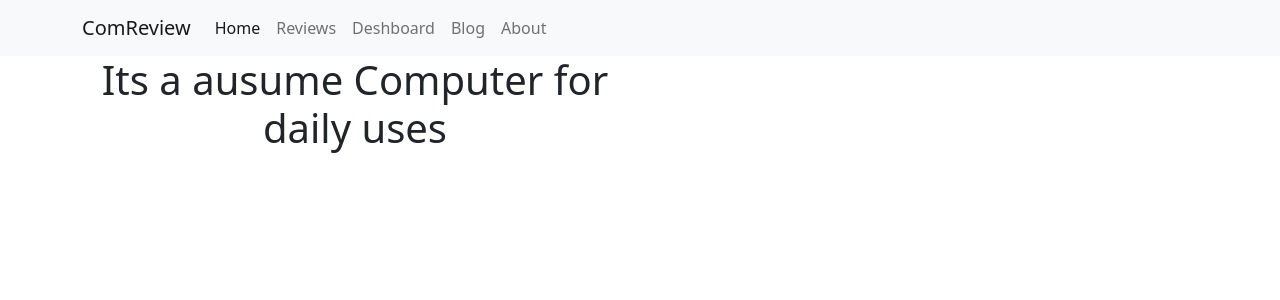
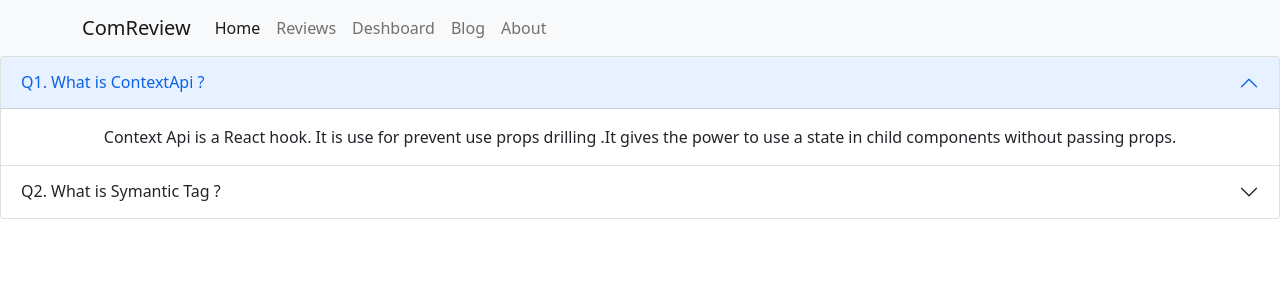
Before and after one commit to farhad2030/review-chart, a React (Create React App) app: page /blog in a window 1280 px wide. Shown: the top 300 px of the page. Built offline with nearby package versions, Linux system fonts and the light colour scheme.

Commit message:
add blog page

```diff
--- a/src/App.js
+++ b/src/App.js
@@ -2,8 +2,11 @@ import logo from "./logo.svg";
 import React from "react";
 import "./App.css";
 import NavBar from "./components/NavBar/NavBar";
-import { BrowserRouter } from "react-router-dom";
+import { BrowserRouter, Route, Routes } from "react-router-dom";
 import Home from "./components/Home/Home";
+import Reviews from "./components/Reviews/Reviews";
+import NotFound from "./components/NotFound/NotFound";
+import Blog from "./components/Blog/Blog";
 
 function App() {
   return (
@@ -11,7 +14,14 @@ function App() {
       <div className="App">
         <header>
           <NavBar />
-          <Home />
+
+          <Routes>
+            <Route path="/" element={<Home />} />
+            <Route path="/reviews" element={<Reviews />} />
+            <Route path="/blog" element={<Blog />} />
+            <Route path="/blog" element={<Blog />} />
+            <Route path="*" element={<NotFound />} />
+          </Routes>
         </header>
       </div>
     </BrowserRouter>
--- /dev/null
+++ b/src/components/Blog/Blog.js
@@ -0,0 +1,58 @@
+import React from "react";
+
+function Blog() {
+  return (
+    <div class="accordion" id="accordionExample">
+      <div class="accordion-item">
+        <h2 class="accordion-header" id="headingOne">
+          <button
+            class="accordion-button"
+            type="button"
+            data-bs-toggle="collapse"
+            data-bs-target="#collapseOne"
+            aria-expanded="true"
+            aria-controls="collapseOne"
+          >
+            Q1. What is ContextApi ?
+          </button>
+        </h2>
+        <div
+          id="collapseOne"
+          class="accordion-collapse collapse show"
+          aria-labelledby="headingOne"
+          data-bs-parent="#accordionExample"
+        >
+          <div class="accordion-body">
+            Context Api is a React hook. It is use for prevent use props
+            drilling .It gives the power to use a state in child components
+            without passing props.
+          </div>
+        </div>
+      </div>
+      <div class="accordion-item">
+        <h2 class="accordion-header" id="headingTwo">
+          <button
+            class="accordion-button collapsed"
+            type="button"
+            data-bs-toggle="collapse"
+            data-bs-target="#collapseTwo"
+            aria-expanded="false"
+            aria-controls="collapseTwo"
+          >
+            Q2. What is Symantic Tag ?
+          </button>
+        </h2>
+        <div
+          id="collapseTwo"
+          class="accordion-collapse collapse"
+          aria-labelledby="headingTwo"
+          data-bs-parent="#accordionExample"
+        >
+          <div class="accordion-body">sdgsfd</div>
+        </div>
+      </div>
+    </div>
+  );
+}
+
+export default Blog;
--- a/src/components/Card/Card.js
+++ b/src/components/Card/Card.js
@@ -1,8 +1,17 @@
 import React from "react";
 
 import "./Card.css";
-const Card = () => {
-  return <div>Card</div>;
+const Card = (props) => {
+  const { user, text, rating } = props.review;
+  return (
+    <div className="card">
+      <img src="..." className="card-img-top" alt="..." />
+      <div className="card-body">
+        <h5 className="card-title">{user.name}</h5>
+        <p className="card-text">{text}</p>
+      </div>
+    </div>
+  );
 };
 
 export default Card;
--- a/src/components/Home/Home.js
+++ b/src/components/Home/Home.js
@@ -1,16 +1,37 @@
 import React from "react";
+import Card from "../Card/Card";
+import { UseReviews } from "../../hooks/ReviewsHook/UseReviews";
 
 function Home() {
+  const url = "data/review.json";
+  const reviewData = UseReviews(url);
   return (
-    <div className="container">
-      <div className="row">
+    <div className="container p-5">
+      <div className="row p-5">
         <div className="col-md-6">
-          <h1>Its a ausume Computer for daily uses </h1>
+          <h1>Its a awesome Computer for daily uses </h1>
+          <p>You can buy it for long time uses . It will satisfy you.</p>
         </div>
         <div className="col-md-6">
-          <img src=" " alt="" />
+          <img src="images/pcjpg.jpg" alt="" />
         </div>
       </div>
+
+      <div className="">
+        <h1 className="text-center ">Rewiews</h1>
+      </div>
+      <div className="row">
+        {reviewData.slice(0, 3).map((review) => {
+          return (
+            <div className="col-md-4" key={review.id}>
+              <Card review={review} />
+            </div>
+          );
+        })}
+      </div>
+      <button type="button" className="btn btn-secondary mt-3">
+        All rewiews
+      </button>
     </div>
   );
 }
--- a/src/components/NavBar/NavBar.js
+++ b/src/components/NavBar/NavBar.js
@@ -22,23 +22,23 @@ const NavBar = () => {
         <div className="collapse navbar-collapse" id="navbarNavAltMarkup">
           <div className="navbar-nav">
             <Link
-              to=""
+              to="/"
               className="nav-link active"
               aria-current="page"
               href="#"
             >
               Home
             </Link>
-            <Link to="" className="nav-link" href="#">
+            <Link to="/reviews" className="nav-link" href="#">
               Reviews
             </Link>
-            <Link to="" className="nav-link" href="#">
+            <Link to="/dashboard" className="nav-link" href="#">
               Deshboard
             </Link>
-            <Link to="" className="nav-link" href="#">
+            <Link to="/blog" className="nav-link" href="#">
               Blog
             </Link>
-            <Link to="" className="nav-link" href="#">
+            <Link to="/about" className="nav-link" href="#">
               About
             </Link>
           </div>
--- /dev/null
+++ b/src/components/NotFound/NotFound.js
@@ -0,0 +1,7 @@
+import React from "react";
+
+function NotFound() {
+  return <div>404 </div>;
+}
+
+export default NotFound;
--- /dev/null
+++ b/src/components/Reviews/Reviews.js
@@ -0,0 +1,21 @@
+import React from "react";
+import Card from "../Card/Card";
+import { UseReviews } from "../../hooks/ReviewsHook/UseReviews";
+
+const Reviews = () => {
+  const url = "data/review.json";
+  const reviewData = UseReviews(url);
+  return (
+    <div className="row p-5">
+      {reviewData.map((review) => {
+        return (
+          <div className="col-md-4" key={review.id}>
+            <Card review={review} />
+          </div>
+        );
+      })}
+    </div>
+  );
+};
+
+export default Reviews;
--- a/src/hooks/ReviewsHook/UseReviews.js
+++ b/src/hooks/ReviewsHook/UseReviews.js
@@ -8,5 +8,5 @@ export const UseReviews = (url) => {
       .then((res) => res.json())
       .then((data) => setData(data));
   }, [url]);
-  return [data];
+  return data;
 };
```
Also changed, not shown: public/data/review.json (added, +56 -0 lines), public/images/pcjpg.jpg (added), src/components/DashBoard/Dashboard.js (added).
